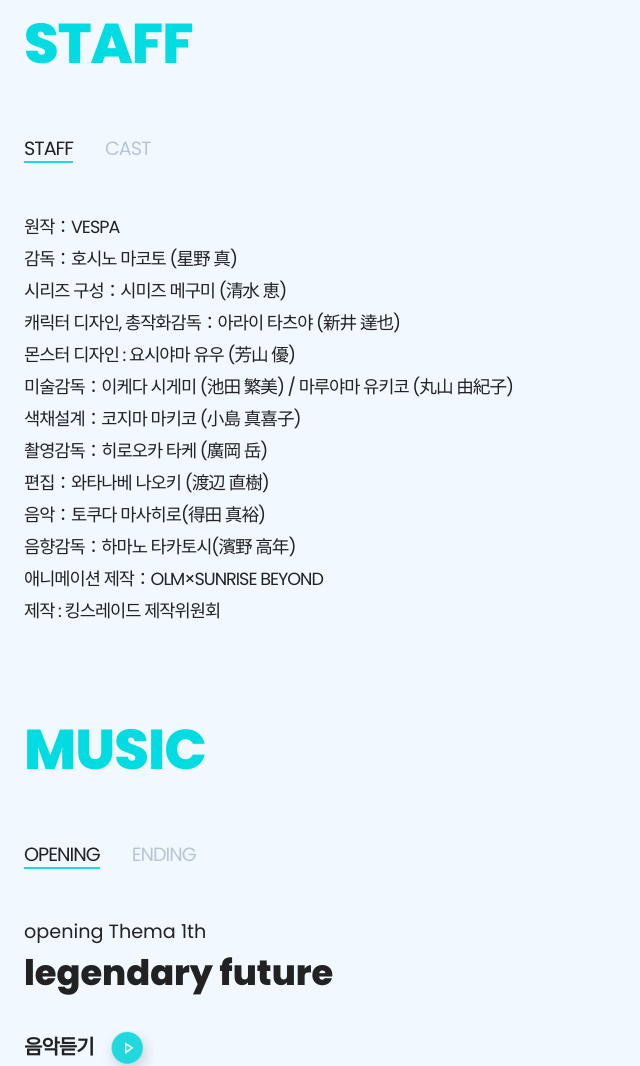
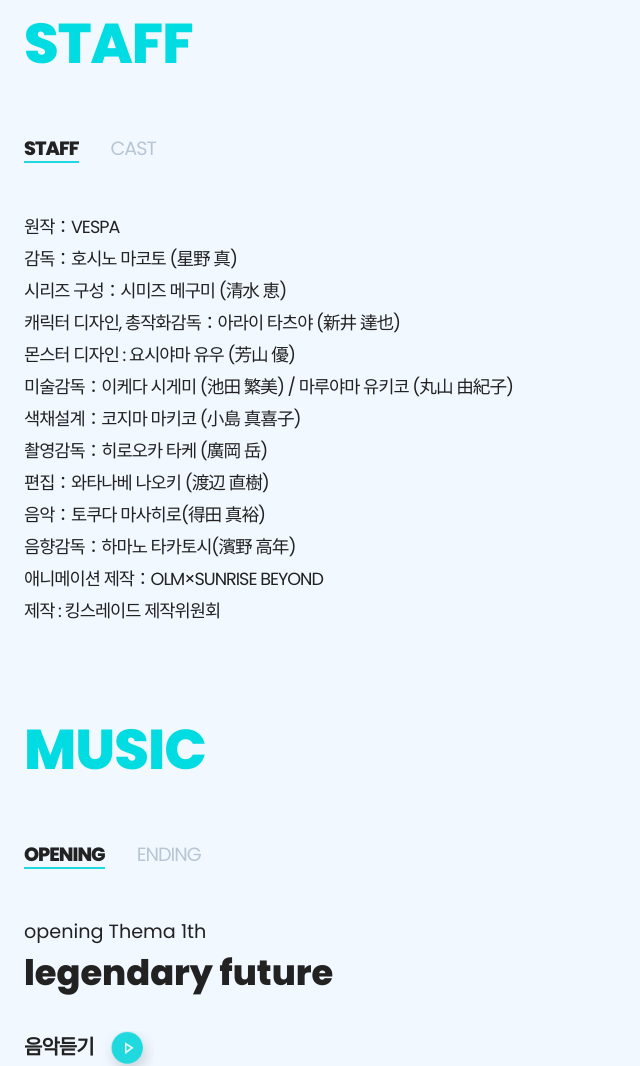
Before and after one commit to choiwjun/m_vespaani, a plain HTML site: page index.html in a window 1280 px wide. Shown: the part 8740-9806 px from the top of the page, without its empty margins (0-640 px from the left). Drawn offline with Linux system fonts and the light colour scheme; a web font is replaced by a local one.

Commit message:
Add files via upload

```diff
--- a/css/style.css
+++ b/css/style.css
@@ -197,8 +197,8 @@ header{position:fixed;background:black;height:3.5rem;width:100%;z-index:3;opacit
 .chapter5{position: relative;width:calc(100% - 3rem);padding:3rem 1.5rem 2rem 1.5rem}
 .chapter5 h2{font-size:3.5rem;color:#00dce2;font-family:'Poppins' !important;font-weight:800;}
 .tabs_chap5{margin-top:3rem;}
-.tabs_chap5 li{font-size:1.2rem;float:left;color:#b7c5d5}
-.tabs_chap5 li.on,.chap5_tab_wrap .tabs_chap5 li:hover{color:#222;background-image: linear-gradient(transparent calc(100% - 2px), #1fd9de 2px);
+.tabs_chap5 li{font-size:1.2rem;float:left;color:#b7c5d5;font-family:'Poppins' !important;}
+.tabs_chap5 li.on,.chap5_tab_wrap .tabs_chap5 li:hover{color:#222;background-image: linear-gradient(transparent calc(100% - 2px), #1fd9de 2px);font-weight:bold;
 	background-repeat: no-repeat;
 	background-size: 100% 100%;
 	transition: background-size 1s;
@@ -216,8 +216,8 @@ header{position:fixed;background:black;height:3.5rem;width:100%;z-index:3;opacit
 .chapter6{position: relative;width:calc(100% - 3rem);padding:3rem 1.5rem 2rem 1.5rem}
 .chapter6 h2{font-size:3.5rem;color:#00dce2;font-family:'Poppins' !important;font-weight:800;}
 .tabs_chap6{margin-top:3rem;}
-.tabs_chap6 li{font-size:1.2rem;float:left;color:#b7c5d5}
-.tabs_chap6 li.on,.chap5_tab_wrap .tabs_chap5 li:hover{color:#222;background-image: linear-gradient(transparent calc(100% - 2px), #1fd9de 2px);
+.tabs_chap6 li{font-size:1.2rem;float:left;color:#b7c5d5;font-family:'Poppins' !important;}
+.tabs_chap6 li.on,.chap5_tab_wrap .tabs_chap5 li:hover{color:#222;background-image: linear-gradient(transparent calc(100% - 2px), #1fd9de 2px);font-weight:bold;
 	background-repeat: no-repeat;
 	background-size: 100% 100%;
 	transition: background-size 1s;
```
